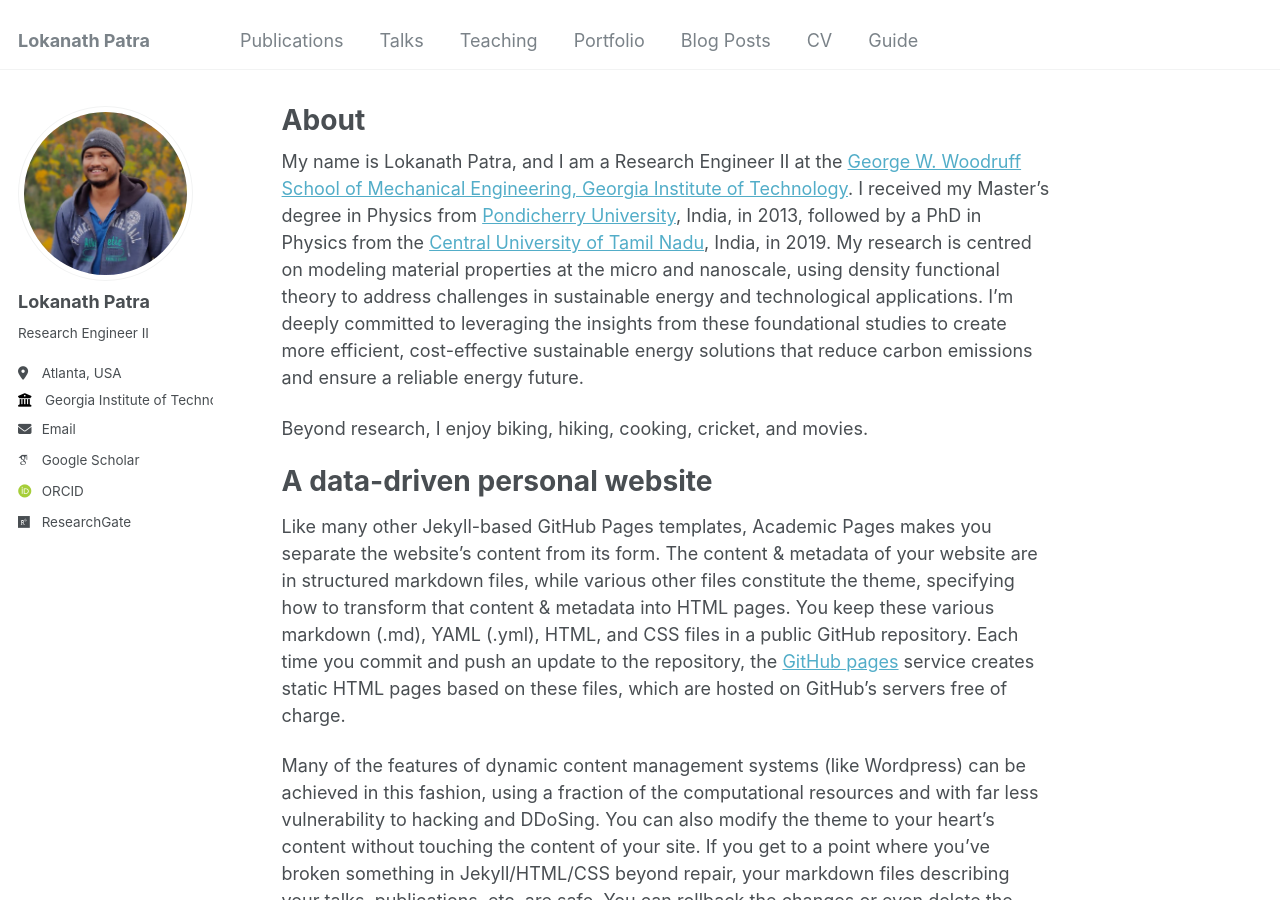
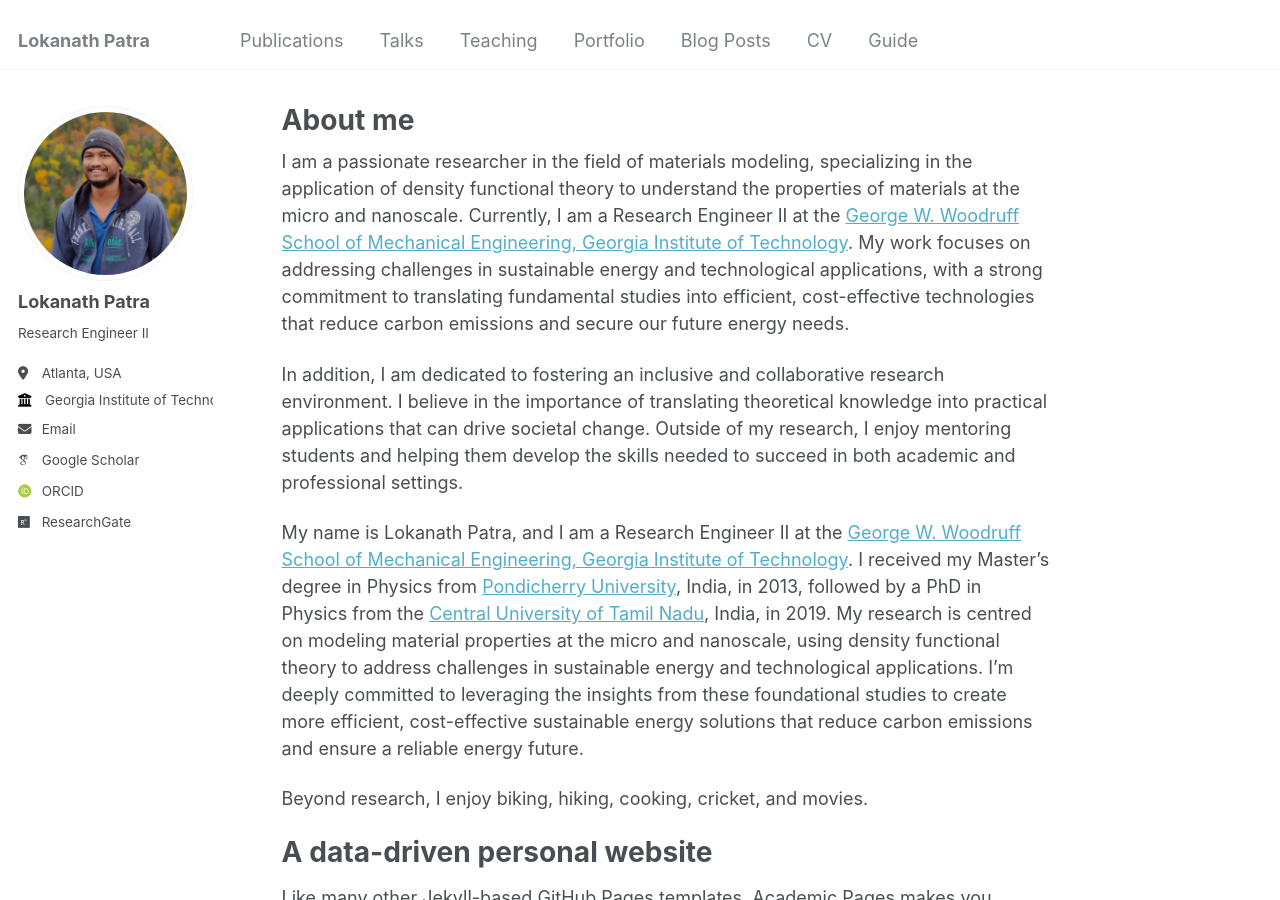
Before and after one commit to lokanath123/lokanath-patra, a Jekyll site: the page built from _pages/about.md, in a window 1280 px wide and 900 px high. Built offline with Jekyll 4.4.1, drawn with Linux system fonts in a browser that asks for light colours; some web fonts are replaced.

Commit message:
Update about.md

```diff
--- a/_pages/about.md
+++ b/_pages/about.md
@@ -1,11 +1,15 @@
 ---
 permalink: /
-title: "About"
+title: "About me"
 author_profile: true
 redirect_from:
   - /about/
   - /about.html
 ---
+
+I am a passionate researcher in the field of materials modeling, specializing in the application of density functional theory to understand the properties of materials at the micro and nanoscale. Currently, I am a Research Engineer II at the [George W. Woodruff School of Mechanical Engineering, Georgia Institute of Technology](https://www.me.gatech.edu/). My work focuses on addressing challenges in sustainable energy and technological applications, with a strong commitment to translating fundamental studies into efficient, cost-effective technologies that reduce carbon emissions and secure our future energy needs.
+
+In addition, I am dedicated to fostering an inclusive and collaborative research environment. I believe in the importance of translating theoretical knowledge into practical applications that can drive societal change. Outside of my research, I enjoy mentoring students and helping them develop the skills needed to succeed in both academic and professional settings.
 
 My name is Lokanath Patra, and I am a Research Engineer II at the [George W. Woodruff School of Mechanical Engineering, Georgia Institute of Technology](https://www.me.gatech.edu/). I received my Master’s degree in Physics from [Pondicherry University](https://www.pondiuni.edu.in/), India, in 2013, followed by a PhD in Physics from the [Central University of Tamil Nadu](https://cutn.ac.in/), India, in 2019.
 My research is centred on modeling material properties at the micro and nanoscale, using density functional theory to address challenges in sustainable energy and technological applications. I'm deeply committed to leveraging the insights from these foundational studies to create more efficient, cost-effective sustainable energy solutions that reduce carbon emissions and ensure a reliable energy future.
```
